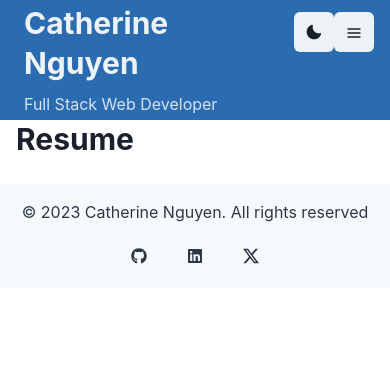
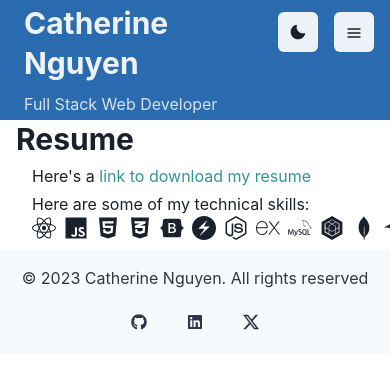
Before and after one commit to cmdnguyen/Portfolio-React, a React (Vite) app: page /Resume in a window 390 px wide. Shown: the top 368 px of the page. Built offline with nearby package versions, Linux system fonts and the light colour scheme.

Commit message:
Fixed NavBar when in mobile mode, added id for Contact Form input, fixed some styling for portfolio page, started on Resume page

```diff
--- a/src/components/NavBar.jsx
+++ b/src/components/NavBar.jsx
@@ -50,7 +50,7 @@ const NavLink = (props) => {
             rounded={'md'}
             _hover={{
                 textDecoration: 'none',
-                bg: useColorModeValue('gray.200', 'gray.700'),
+                bg: useColorModeValue('gray.500', 'gray.700'),
             }}
             href={page.to}
         >
@@ -66,7 +66,7 @@ export default function NavBar() {
         <>
             <Box px={4}>
                 <Flex h={16} alignItems={'center'} justifyContent={'space-between'}>
-                    <Button px={1} onClick={toggleColorMode}>
+                    <Button px={1} mx={4} onClick={toggleColorMode}>
                         {colorMode === 'light' ? <MoonIcon /> : <SunIcon />}
                     </Button>
                     <IconButton
@@ -114,7 +114,14 @@ export default function NavBar() {
                     <Box pb={4} display={{ md: 'none' }}>
                         <Stack as={'nav'} spacing={4}>
                             {Links.map((page) => (
-                                <NavLink key={page.name} id={page.id} to={page.to}>{page.name}</NavLink>
+                                <NavLink
+                                    page={page}
+                                    key={page.name}
+                                    id={page.id}
+                                    to={page.to}
+                                >
+                                    {page.name}
+                                    </NavLink>
                             ))}
                         </Stack>
                     </Box>
--- a/src/pages/Contact.jsx
+++ b/src/pages/Contact.jsx
@@ -59,7 +59,7 @@ export default function Contact() {
             <Wrap spacing={{ base: 20, sm: 3, md: 5, lg: 20 }}>
               <WrapItem>
                 <Box>
-                  <Heading>Contact</Heading>
+                <Heading>Contact</Heading>
                   <Text mt={{ sm: 3, md: 3, lg: 5 }} color="gray.500">
                     Fill the form below to contact
                   </Text>
@@ -84,7 +84,7 @@ export default function Contact() {
                 <Box bg="white" borderRadius="lg">
                   <Box m={8} color="#0B0E3F">
                     <VStack spacing={5}>
-                      <FormControl id="name">
+                      <FormControl id="name" isRequired>
                         <FormLabel>Your Name</FormLabel>
                         <InputGroup borderColor="#E0E1E7">
                           <InputLeftElement pointerEvents="none">
@@ -93,7 +93,7 @@ export default function Contact() {
                           <Input type="text" size="md" />
                         </InputGroup>
                       </FormControl>
-                      <FormControl id="name">
+                      <FormControl id="email" isRequired>
                         <FormLabel>Mail</FormLabel>
                         <InputGroup borderColor="#E0E1E7">
                           <InputLeftElement pointerEvents="none">
@@ -102,7 +102,7 @@ export default function Contact() {
                           <Input type="text" size="md" />
                         </InputGroup>
                       </FormControl>
-                      <FormControl id="name">
+                      <FormControl id="message" isRequired>
                         <FormLabel>Message</FormLabel>
                         <Textarea
                           borderColor="gray.300"
--- a/src/pages/Portfolio.jsx
+++ b/src/pages/Portfolio.jsx
@@ -1,4 +1,4 @@
-import { Container, Heading, Card, Tooltip, CardBody, CardFooter, Stack, Divider, ButtonGroup, Button, Text, Image, Icon, Grid, HStack } from '@chakra-ui/react'
+import { Container, Heading, Card, Tooltip, CardBody, CardFooter, Stack, Divider, ButtonGroup, Button, Text, Image, Icon, SimpleGrid, HStack } from '@chakra-ui/react'
 import { FaGithub, FaJs, FaNodeJs, FaBootstrap, FaHtml5, FaCss3Alt, FaReact, FaYarn } from 'react-icons/fa'
 import { SiExpress, SiChakraui, SiMysql, SiSequelize, SiTypescript, SiDotenv, SiHandlebarsdotjs, SiBulma, SiNextdotjs, SiDirectus, SiInsomnia, SiMongodb, SiMongoose } from 'react-icons/si'
 import { DiMaterializecss } from 'react-icons/di'
@@ -13,7 +13,7 @@ const ProjectGitHubButton = ({
       colorScheme='blue'
       href={href}
       leftIcon={<FaGithub />}>
-      GitHub Repo
+      Repo
     </Button>
   )
 }
@@ -33,14 +33,13 @@ const DeployedSiteButton = ({
   )
 }
 
-
 export default function Portfolio() {
   return (
     <Container maxW='container.lg' mb={10}>
       <Heading>
         Portfolio
       </Heading>
-      <Grid templateColumns='repeat(3, 1fr)' gap={6}>
+      <SimpleGrid columns={{lg: 3, md: 2, sm: 1}} spacing={4}>
         <Card maxW='445px' m={3}>
           <CardBody>
             <Image
@@ -58,7 +57,7 @@ export default function Portfolio() {
                 When finished, you can click the view order button,
                 Look over your order to ensure it is what you desire and the click the confirm order button.
               </Text>
-              <Text>Technologies used:</Text>
+              <Heading size='sm'>Technologies used:</Heading>
               <HStack>
                 <Tooltip label='JavaScript' fontSize='md'>
                   <span>
@@ -95,17 +94,12 @@ export default function Portfolio() {
                     <Icon as={FaNodeJs} boxSize={6}></Icon>
                   </span>
                 </Tooltip>
-                <Tooltip label='dotenv' fontSize='md'>
-                  <span>
-                    <Icon as={SiDotenv} boxSize={6}></Icon>
-                  </span>
-                </Tooltip>
               </HStack>
             </Stack>
           </CardBody>
           <Divider />
           <CardFooter>
-            <ButtonGroup spacing='2'>
+            <ButtonGroup spacing='1'>
               <ProjectGitHubButton href={'https://github.com/esbev/Restaurant'} />
               <DeployedSiteButton href={'https://restaurant-express-c9c955225096.herokuapp.com/'} />
             </ButtonGroup>
@@ -125,7 +119,7 @@ export default function Portfolio() {
                 Users can save any text inputs in the text editor and it will save into a database when the user clicks out of the application.
                 This application can also function offline since the data in the app is stored locally through IndexedDB.
               </Text>
-              <Text>Technologies used:</Text>
+              <Heading size='sm'>Technologies used:</Heading>
               <HStack>
                 <Tooltip label='JavaScript' fontSize='md'>
                   <span>
@@ -170,7 +164,7 @@ export default function Portfolio() {
                 They can add, edit and delete posts.
                 They can also add comments to other posts.
               </Text>
-              <Text>Technologies used:</Text>
+              <Heading size='sm'>Technologies used:</Heading>
               <HStack>
                 <Tooltip label='JavaScript' fontSize='md'>
                   <span>
@@ -232,7 +226,7 @@ export default function Portfolio() {
                 This is a Social Media API that can add, update and remove users and thoughts into the database.
                 You can also create and remove friends and reactions to the associated user and thought respectively.
               </Text>
-              <Text>Technologies used:</Text>
+              <Heading size='sm'>Technologies used:</Heading>
               <HStack>
                 <Tooltip label='JavaScript' fontSize='md'>
                   <span>
@@ -283,7 +277,7 @@ export default function Portfolio() {
                 It provides music connoisseurs easy access to information on their favorite local artists.
                 The site highlights artists with their bios and YouTube videos, then directs users to Open Street Map for a list of and directions to performance venues.
               </Text>
-              <Text>Technologies used:</Text>
+              <Heading size='sm'>Technologies used:</Heading>
               <HStack>
                 <Tooltip label='JavaScript' fontSize='md'>
                   <span>
@@ -332,7 +326,7 @@ export default function Portfolio() {
                 I started on the project shortly after the creator deployed it.
                 I am still learning the technologies, but I will be an occasional contributor.
               </Text>
-              <Text>Technologies used:</Text>
+              <Heading size='sm'>Technologies used:</Heading>
               <HStack>
                 <Tooltip label='React' fontSize='md'>
                   <span>
@@ -374,7 +368,7 @@ export default function Portfolio() {
             </ButtonGroup>
           </CardFooter>
         </Card>
-      </Grid>
+      </SimpleGrid>
     </Container>
   );
 }
--- a/src/pages/Resume.jsx
+++ b/src/pages/Resume.jsx
@@ -1,4 +1,6 @@
-import { Container, Heading } from '@chakra-ui/react'
+import { Container, Heading, Link, Text, Tooltip, Icon, HStack } from '@chakra-ui/react'
+import { FaReact, FaHtml5, FaJs, FaCss3Alt, FaBootstrap, FaNodeJs } from 'react-icons/fa'
+import { SiExpress, SiChakraui, SiMysql, SiSequelize, SiMongodb, SiMongoose } from 'react-icons/si'
 
 export default function Resume() {
   return (
@@ -6,7 +8,80 @@ export default function Resume() {
       <Heading>
         Resume
       </Heading>
-      <br />
+      <Container my={1}>
+        <Text>
+          Here's a {' '}
+          <Link color='teal.500' href='#'>
+            link to download my resume
+          </Link>
+        </Text>
+      </Container>
+      <Container my={1}>
+        <Text>Here are some of my technical skills:</Text>
+        <HStack>
+          <Tooltip label='React' fontSize='md'>
+            <span>
+              <Icon as={FaReact} boxSize={6}></Icon>
+            </span>
+          </Tooltip>
+          <Tooltip label='JavaScript' fontSize='md'>
+            <span>
+              <Icon as={FaJs} boxSize={6}></Icon>
+            </span>
+          </Tooltip>
+          <Tooltip label='HTML5' fontSize='md'>
+            <span>
+              <Icon as={FaHtml5} boxSize={6}></Icon>
+            </span>
+          </Tooltip>
+          <Tooltip label='CSS3' fontSize='md'>
+            <span>
+              <Icon as={FaCss3Alt} boxSize={6}></Icon>
+            </span>
+          </Tooltip>
+          <Tooltip label='Bootstrap' fontSize='md'>
+            <span>
+              <Icon as={FaBootstrap} boxSize={6}></Icon>
+            </span>
+          </Tooltip>
+          <Tooltip label='Chakra UI' fontSize='md'>
+            <span>
+              <Icon as={SiChakraui} boxSize={6}></Icon>
+            </span>
+          </Tooltip>
+          <Tooltip label='Node.js' fontSize='md'>
+            <span>
+              <Icon as={FaNodeJs} boxSize={6}></Icon>
+            </span>
+          </Tooltip>
+          <Tooltip label='Express.js' fontSize='md'>
+            <span>
+              <Icon as={SiExpress} boxSize={6}></Icon>
+            </span>
+          </Tooltip>
+          <Tooltip label='MySQL' fontSize='md'>
+            <span>
+              <Icon as={SiMysql} boxSize={6}></Icon>
+            </span>
+          </Tooltip>
+          <Tooltip label='Sequelize' fontSize='md'>
+            <span>
+              <Icon as={SiSequelize} boxSize={6}></Icon>
+            </span>
+          </Tooltip>
+
+          <Tooltip label='MongoDB' fontSize='md'>
+            <span>
+              <Icon as={SiMongodb} boxSize={6}></Icon>
+            </span>
+          </Tooltip>
+          <Tooltip label='Mongoose' fontSize='md'>
+            <span>
+              <Icon as={SiMongoose} boxSize={6}></Icon>
+            </span>
+          </Tooltip>
+        </HStack>
+      </Container>
     </Container>
   );
 }
```
